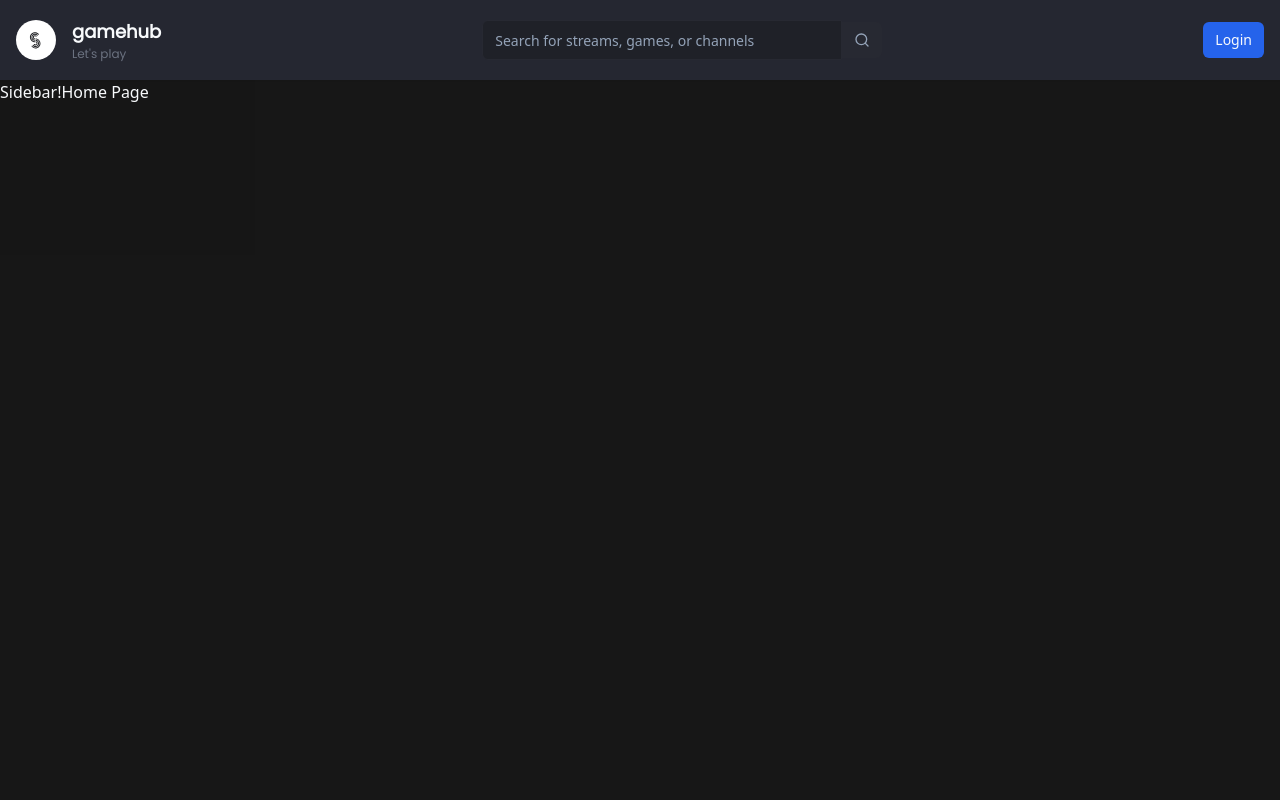
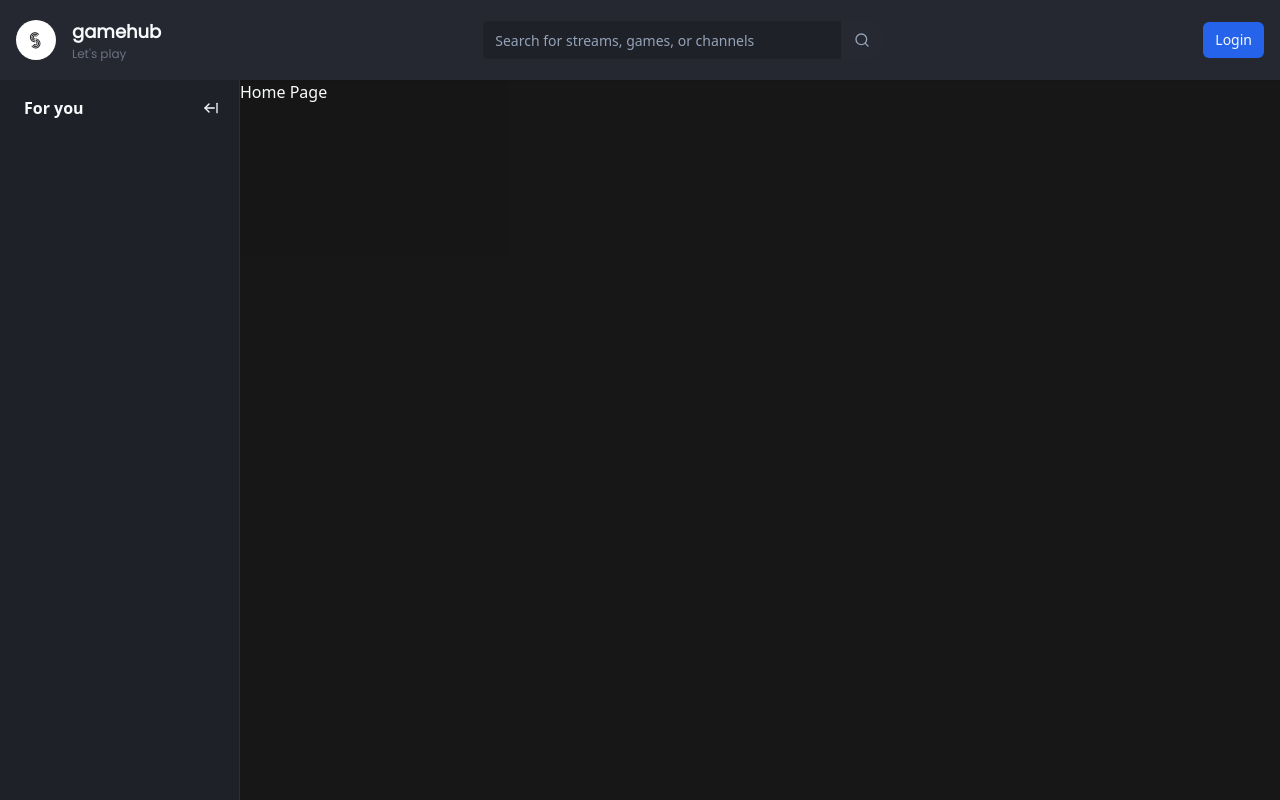
Before and after one commit to balajik10/StreamLink, a Next.js app in the folder video-twitch/: page / in a window 1280 px wide. Built offline with nearby package versions, Linux system fonts and the light colour scheme; no server answers.

Commit message:
Sidebar completed

```diff
--- /dev/null
+++ b/video-twitch/app/(browse)/_components/container.tsx
@@ -0,0 +1,34 @@
+"use client";
+import { useEffect } from "react";
+import { useMediaQuery } from "usehooks-ts";
+import { cn } from "@/lib/utils";
+import { useSidebar } from "@/store/use-sidebar";
+
+interface ContainerProps {
+    children: React.ReactNode;
+  }
+
+  export const Container = ({ children }: ContainerProps) => {
+    const matches=useMediaQuery("(max-width:1024px)");
+    const{
+        collapsed,
+        onCollapse,
+        onExpand,
+      } = useSidebar((state) => state);
+      useEffect(() =>{
+        if (matches) {
+          onCollapse();
+        } else {
+          onExpand();
+        }
+
+      },[matches,onCollapse,onExpand]);
+
+    return (
+    <div className={cn(
+        "flex-1",
+        collapsed ? "ml-[70px]":"ml-[70px] lg:ml-60"
+    )}>
+        {children}
+        </div>);
+  };
--- a/video-twitch/app/(browse)/_components/sidebar/index.tsx
+++ b/video-twitch/app/(browse)/_components/sidebar/index.tsx
@@ -1,9 +1,10 @@
-import { Wrapper } from "./wrapper";
+import { Wrapper } from "./wrapper"; // Correct import for Wrapper component
+import { Toggle } from "./toggle";   // Correct import for Toggle component
 
 export const Sidebar = () => {
-    return (
-      <Wrapper>
-        Sidebar!
-      </Wrapper>
-    );
-  };
+  return (
+    <Wrapper>
+      <Toggle />
+    </Wrapper>
+  );
+};
--- /dev/null
+++ b/video-twitch/app/(browse)/_components/sidebar/toggle.tsx
@@ -0,0 +1,52 @@
+"use client";
+
+import { useSidebar } from "@/store/use-sidebar";
+import { Button } from "@/components/ui/button";
+import { ArrowLeftFromLine ,ArrowRightFromLine} from "lucide-react";
+import{Hint} from "@/components/hint";
+export const Toggle = () => {
+  const { collapsed, onExpand, onCollapse } = useSidebar((state)=>state); // Correct usage of useSidebar hook
+
+  const label = collapsed ? "Expand" : "Collapse"; // Correct the label assignment
+
+//   const handleToggle = () => {
+//     if (collapsed) {
+//       onExpand(); // Expand the sidebar
+//     } else {
+//       onCollapse(); // Collapse the sidebar
+//     }
+//   };
+
+  return (
+    <>
+    {collapsed &&(
+        <div className="hidden lg:flex w-full items-center justify-center pt-4 mb-4">
+            <Hint label={label} side="right" asChild>
+            <Button
+            onClick={onExpand}
+            variant="ghost"
+            className="h-auto p-2">
+                <ArrowRightFromLine className="h-4 w-4"/>
+            </Button>
+            </Hint>
+
+        </div>
+    )}
+      {!collapsed && (
+        <div className="p-3 pl-6 mb-2 flex items-center w-full">
+            <p className="font-semibold text-primary">
+                For you
+            </p>
+            <Hint label={label} side="right" asChild>
+            <Button
+            onClick={onCollapse}
+            className="h-auto p-2 ml-auto " variant="ghost">
+                <ArrowLeftFromLine className="h-4 w-4"/>
+            </Button>
+            </Hint>
+
+        </div>
+      )}
+    </>
+  );
+};
--- a/video-twitch/app/(browse)/_components/sidebar/wrapper.tsx
+++ b/video-twitch/app/(browse)/_components/sidebar/wrapper.tsx
@@ -1,14 +1,21 @@
-"use client";
-
-import { ReactNode } from "react";
+"use client"; // Add this directive at the top to make this a client-side component
+import {cn} from "@/lib/utils";
+import { useSidebar } from "@/store/use-sidebar";
 
 interface WrapperProps {
-  children: ReactNode;
+  children: React.ReactNode;
 }
 
 export const Wrapper = ({ children }: WrapperProps) => {
+  const { collapsed } = useSidebar((state) => state); // Access the collapsed state
+
   return (
-    <aside>
+    <aside
+      className={cn(
+        "fixed left-0 flex flex-col w-60 h-full bg-background border-r border-[#2D2E35] z-50 ",
+        collapsed && "w-[70px]"
+      )}
+    >
       {children}
     </aside>
   );
--- a/video-twitch/app/(browse)/layout.tsx
+++ b/video-twitch/app/(browse)/layout.tsx
@@ -1,12 +1,15 @@
 import { Sidebar } from './_components/sidebar';
 import {Navbar} from './_components/navbar';  // Make sure you have a Navbar component in the appropriate location
+import { Container } from './_components/container';
 const BrowseLayout = ({ children }: { children: React.ReactNode }) => {
   return (
     <>
       <Navbar />
       <div className="flex h-full pt-20">
         <Sidebar/>
+        <Container>
         {children}
+        </Container>
       </div>
     </>
   );
--- /dev/null
+++ b/video-twitch/components/hint.tsx
@@ -0,0 +1,38 @@
+import {
+    Tooltip,
+    TooltipContent,
+    TooltipProvider,
+    TooltipTrigger,
+  } from "@/components/ui/tooltip";
+
+  interface HintProps {
+    label: string;
+    children: React.ReactNode;
+    asChild?: boolean;
+    side?: "top" | "bottom" | "left" | "right";
+    align?: "start" | "center" | "end";
+  }
+
+  export const Hint = ({
+    label,
+    children,
+    asChild ,
+    side ,
+    align ,
+  }: HintProps) => {
+    return (
+      <TooltipProvider>
+        <Tooltip delayDuration={0}>
+          <TooltipTrigger asChild={asChild}>{children}</TooltipTrigger>
+          <TooltipContent
+          className="text-black bg-white"
+          side={side}
+          align={align}>
+            <p className="font-semibold">
+                {label}
+            </p>
+          </TooltipContent>
+        </Tooltip>
+      </TooltipProvider>
+    );
+  };
--- /dev/null
+++ b/video-twitch/components/ui/tooltip.tsx
@@ -0,0 +1,30 @@
+"use client"
+
+import * as React from "react"
+import * as TooltipPrimitive from "@radix-ui/react-tooltip"
+
+import { cn } from "@/lib/utils"
+
+const TooltipProvider = TooltipPrimitive.Provider
+
+const Tooltip = TooltipPrimitive.Root
+
+const TooltipTrigger = TooltipPrimitive.Trigger
+
+const TooltipContent = React.forwardRef<
+  React.ElementRef<typeof TooltipPrimitive.Content>,
+  React.ComponentPropsWithoutRef<typeof TooltipPrimitive.Content>
+>(({ className, sideOffset = 4, ...props }, ref) => (
+  <TooltipPrimitive.Content
+    ref={ref}
+    sideOffset={sideOffset}
+    className={cn(
+      "z-50 overflow-hidden rounded-md border bg-popover px-3 py-1.5 text-sm text-popover-foreground shadow-md animate-in fade-in-0 zoom-in-95 data-[state=closed]:animate-out data-[state=closed]:fade-out-0 data-[state=closed]:zoom-out-95 data-[side=bottom]:slide-in-from-top-2 data-[side=left]:slide-in-from-right-2 data-[side=right]:slide-in-from-left-2 data-[side=top]:slide-in-from-bottom-2",
+      className
+    )}
+    {...props}
+  />
+))
+TooltipContent.displayName = TooltipPrimitive.Content.displayName
+
+export { Tooltip, TooltipTrigger, TooltipContent, TooltipProvider }
--- a/video-twitch/package.json
+++ b/video-twitch/package.json
@@ -13,6 +13,7 @@
     "@clerk/themes": "^2.1.45",
     "@prisma/client": "^5.22.0",
     "@radix-ui/react-slot": "^1.1.0",
+    "@radix-ui/react-tooltip": "^1.1.4",
     "class-variance-authority": "^0.7.0",
     "clsx": "^2.1.1",
     "lucide-react": "^0.460.0",
@@ -23,7 +24,9 @@
     "react-dom": "^18.3.1",
     "svix": "^1.40.0",
     "tailwind-merge": "^2.5.4",
-    "tailwindcss-animate": "^1.0.7"
+    "tailwindcss-animate": "^1.0.7",
+    "usehooks-ts": "^3.1.0",
+    "zustand": "^5.0.1"
   },
   "devDependencies": {
     "@types/node": "^20",
--- /dev/null
+++ b/video-twitch/store/use-sidebar.ts
@@ -0,0 +1,13 @@
+import { create } from "zustand";
+
+interface SidebarStore {
+  collapsed: boolean;
+  onExpand: () => void;
+  onCollapse: () => void;
+}
+
+export const useSidebar = create<SidebarStore>((set) => ({
+  collapsed: false,
+  onExpand: () => set({ collapsed: false }), // Expanding the sidebar
+  onCollapse: () => set({ collapsed: true }), // Collapsing the sidebar
+}));
```
Also changed, not shown: 1 other file (tests, documents, lock files or other folders).
